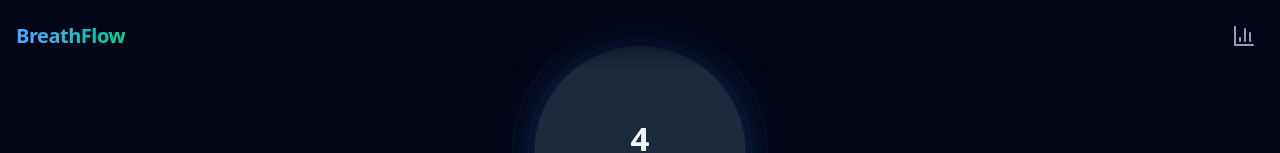
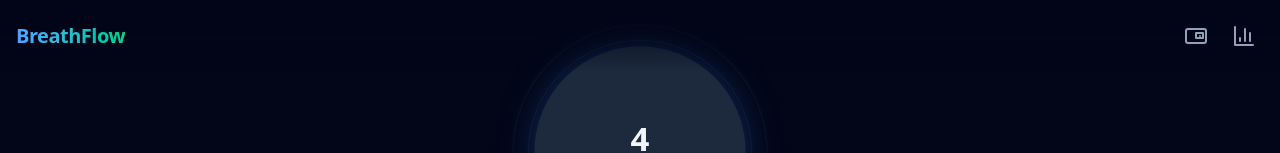
Before and after one commit to pasindunavodya01/BreathFlow, a React app: page / in a window 1280 px wide. Shown: the top 153 px of the page. Built offline with nearby package versions, Linux system fonts and the light colour scheme; the HTML template or start-up script is replaced by a standard one.

Commit message:
Add PiPVisualizer component to App

```diff
--- a/src/App.tsx
+++ b/src/App.tsx
@@ -4,6 +4,7 @@ import { type BreathingPattern, PRESETS } from './types/breathing';
 import { MeditationTypes } from './components/MeditationTypes';
 import { CustomPatternEditor } from './components/CustomPatternEditor';
 import { Reports } from './components/Reports';
+import { PiPVisualizer } from './components/PiPVisualizer';
 import { getSessions, saveSession } from './utils/storage';
 
 function App() {
@@ -46,12 +47,15 @@ function App() {
         <h1 className="text-xl font-bold tracking-tight bg-clip-text text-transparent bg-gradient-to-r from-blue-400 to-emerald-400">
           BreathFlow
         </h1>
+        <div className="flex items-center gap-2">
+            <PiPVisualizer isActive={isActive} phase={phase} timeLeft={timeLeft} />
             <button
               onClick={() => setShowReports(true)}
               className="p-2 text-slate-400 hover:text-white transition-colors"
             >
               <svg xmlns="http://www.w3.org/2000/svg" width="24" height="24" viewBox="0 0 24 24" fill="none" stroke="currentColor" strokeWidth="2" strokeLinecap="round" strokeLinejoin="round"><path d="M3 3v18h18"/><path d="M18 17V9"/><path d="M13 17V5"/><path d="M8 17v-3"/></svg>
             </button>
+        </div>
       </header>
 
       {/* Main Content */}
```
Lines whose indentation alone changed are shown as unchanged.
